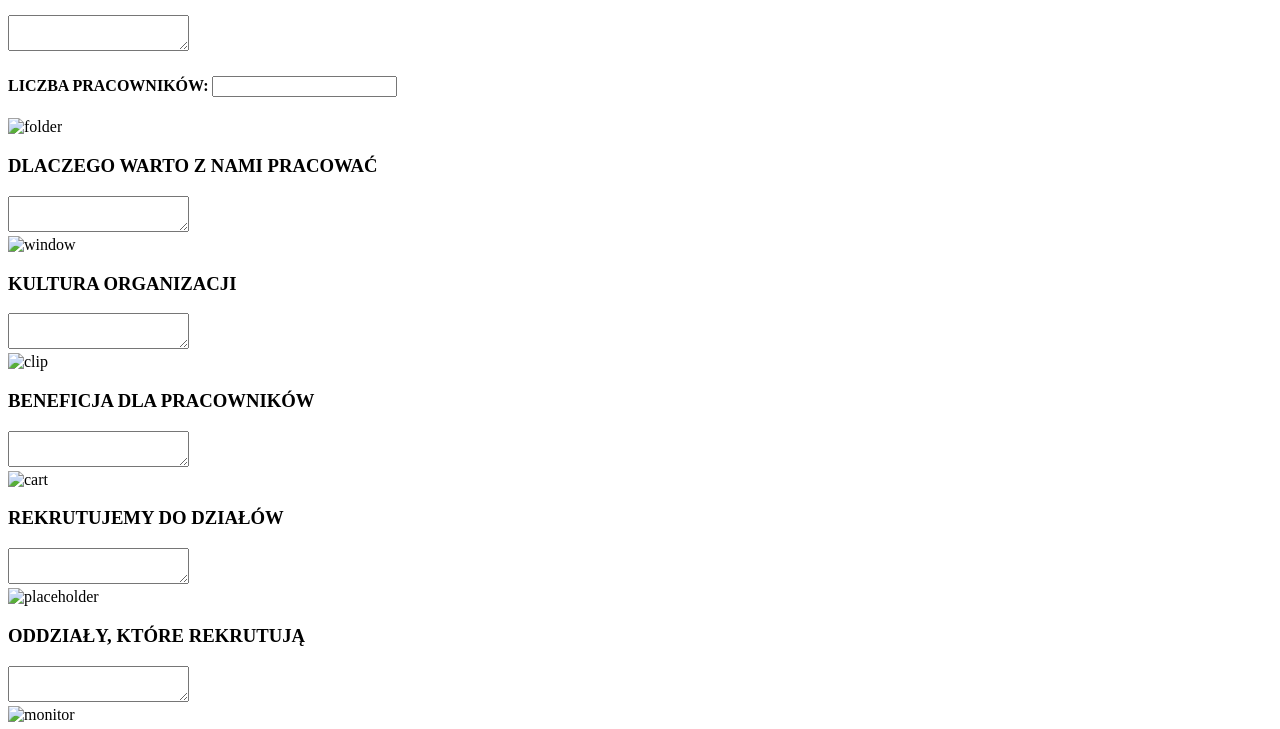
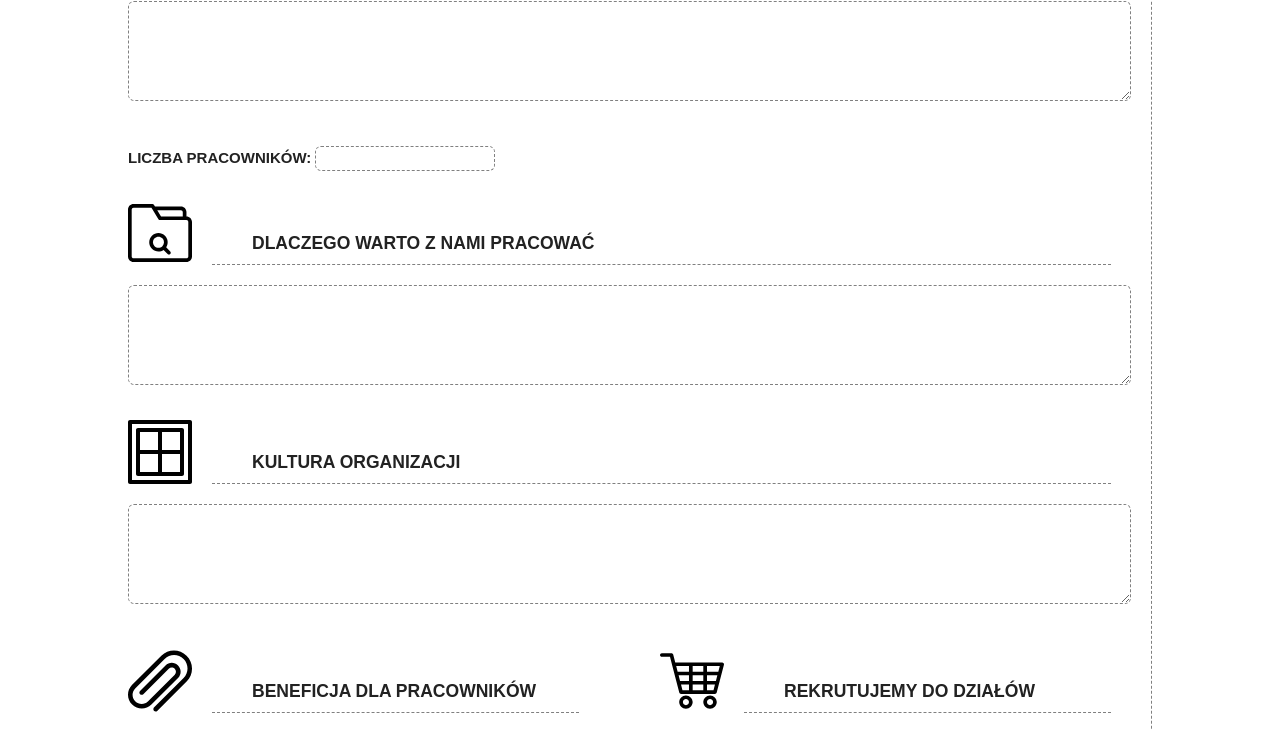
Before and after one commit to boriskrasko/career-mentor, a plain HTML site: page add-new/index.html in a window 1280 px wide. Shown: the part 143-872 px from the top of the page. Drawn offline with Linux system fonts and the light colour scheme.

Commit message:
fix: paths `add new`

```diff
--- a/add-new/index.html
+++ b/add-new/index.html
@@ -5,7 +5,7 @@
  <title>MENTOR KARIERY</title>
  <meta name="viewport" content="width=device-width, initial-scale=1.0">
  <link rel="preconnect" href="https://fonts.gstatic.com">
- <link rel="stylesheet" type="text/css" href="adding-style.css">
+ <link rel="stylesheet" type="text/css" href="style.css">
 </head>
 <body>
   <section>
@@ -17,7 +17,7 @@
     <div class="container">
       <header class="header">
         <div class="icon">
-          <img src="icons/edit.svg" alt="edit">
+          <img src="../icons/edit.svg" alt="edit">
         </div>
         <div class="title">
           <h3>FAKTY O FIRMIE</h3>
@@ -36,7 +36,7 @@
     <div class="container">
       <header class="header">
         <div class="icon">
-          <img src="icons/folder.svg" alt="folder">
+          <img src="../icons/folder.svg" alt="folder">
         </div>
         <div class="title">
           <h3>DLACZEGO WARTO Z NAMI PRACOWAĆ</h3>
@@ -50,7 +50,7 @@
     <div class="container">
       <header class="header">
         <div class="icon">
-          <img src="icons/window.svg" alt="window">
+          <img src="../icons/window.svg" alt="window">
         </div>
         <div class="title">
           <h3>KULTURA ORGANIZACJI</h3>
@@ -65,7 +65,7 @@
       <div class="container">
         <header class="header">
           <div class="icon">
-            <img src="icons/clip.svg" alt="clip">
+            <img src="../icons/clip.svg" alt="clip">
           </div>
           <div class="title">
             <h3>BENEFICJA DLA PRACOWNIKÓW</h3>
@@ -79,7 +79,7 @@
       <div class="container">
         <header class="header">
           <div class="icon">
-            <img src="icons/cart.svg" alt="cart">
+            <img src="../icons/cart.svg" alt="cart">
           </div>
           <div class="title">
             <h3>REKRUTUJEMY DO DZIAŁÓW</h3>
@@ -93,7 +93,7 @@
       <div class="container">
         <header class="header">
           <div class="icon">
-            <img src="icons/placeholder.svg" alt="placeholder">
+            <img src="../icons/placeholder.svg" alt="placeholder">
           </div>
           <div class="title">
             <h3>ODDZIAŁY, KTÓRE REKRUTUJĄ</h3>
@@ -107,7 +107,7 @@
       <div class="container">
         <header class="header">
           <div class="icon">
-            <img src="icons/monitor.svg" alt="monitor">
+            <img src="../icons/monitor.svg" alt="monitor">
           </div>
           <div class="title">
             <h3>STRONA INTERNETOWA</h3>
@@ -125,7 +125,7 @@
     </footer>
   </section>
   <button class="btn">SAVE</button>
- <script src="data.json"></script>
- <script src="adding.js"></script>
+ <script src="../companies/data.json"></script>
+ <script src="main.js"></script>
 </body>
 </html>
```
